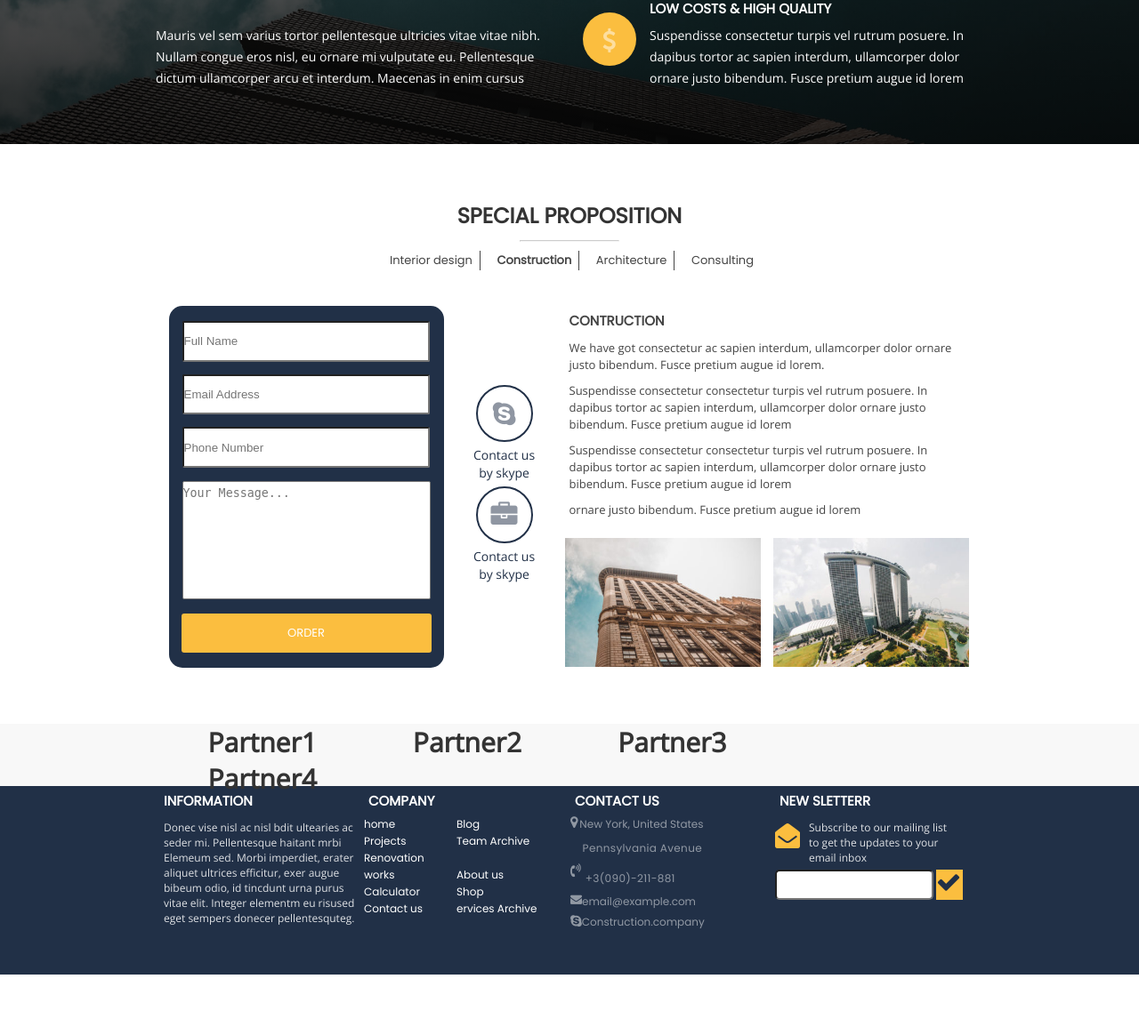
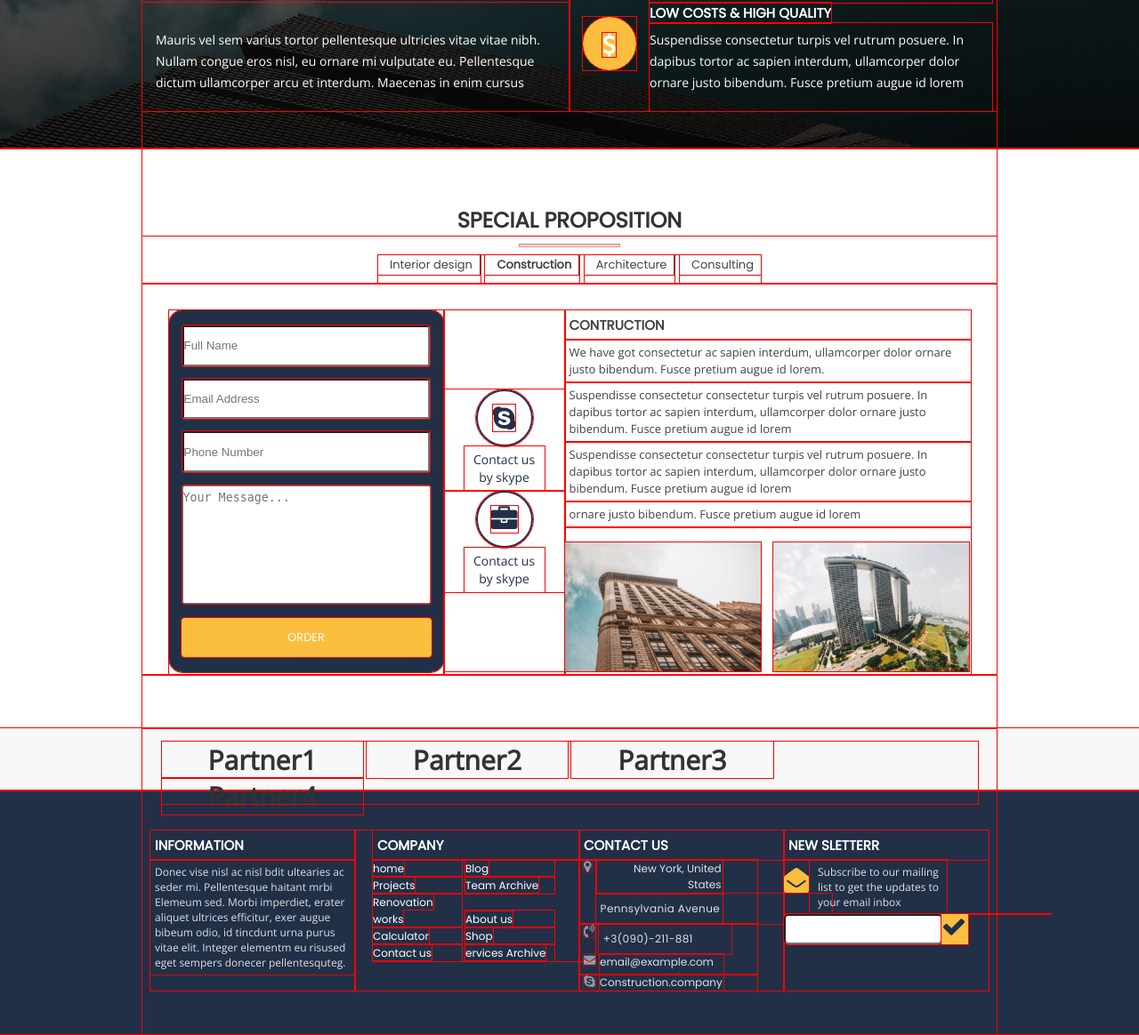
Before and after one commit to Jonathanbir/git_new, a PHP site: page /Amoshw01/index.html in a window 1280 px wide. Shown: the part 4163-5327 px from the top of the page at 89% size. Before the commit the page ends 5259 px from the top, so only its background shows below. Run offline with PHP 8.4, Linux system fonts and the light colour scheme.

Commit message:
Update style.css

```diff
--- a/Amoshw01/style.css
+++ b/Amoshw01/style.css
@@ -1,7 +1,7 @@
 *{
     margin: 0;
     padding: 0;
-    /* outline: 1px solid #f00; */
+    outline: 1px solid #f00;
 }
 
 body{
@@ -65,6 +65,10 @@ a{
     color: #fbbe3f;
 }
 
+.info_container .info_text{
+    float: right;
+    width: 124px;
+}
 
 .info_container .small_string{
    float: right;
@@ -1165,6 +1169,8 @@ a{
 }
 
 .partner .partner-region{
+    position: relative;
+    top: 15px;
     width: 917px;
     height: 70px;
     margin:auto;
@@ -1180,6 +1186,98 @@ a{
 }
 /*-------------------partner end-------------------*/
 /*-------------------footer start-1-----------------*/
+    .contact-us{
+        width: 100%;
+        background: #213047;
+        color: #fff;
+
+    }
+
+    .contact-us h3{
+        font-family:Poppins;
+        font-size: 15px;
+        padding:5px;
+        text-align:left;
+    }
+
+    .contact-us p{
+        font-family: 'Open Sans', sans-serif;
+        font-size: 12px;
+        padding:5px;
+        text-align:left;
+        opacity: 0.85;
+    }
+
+    .contact-us a{
+        font-family:Poppins;
+        font-size: 12px;
+        color: #fff;
+    }
+
+    .contact-us-region{
+        display: flex;
+        flex-direction: row;
+        justify-content: center;
+        width: 960px;
+        margin: auto;
+    }
+
+    .contact-us-region .contact-us-item{
+        width: 230px;
+    }
+    .contact-us-item .contact-us-item:first-child h3{
+        font-family:Poppins;
+        font-size: 15px;
+        padding:5px;
+        text-align:left;
+    }
+
+    .contact-us-item .contact-us-item li a{
+        text-decoration: none;
+    }
+
+    .contact-us-item .contact-us-item:first-child p{
+
+    }
+
+
+    .contact-us-item .contact-us-item:nth-child(2) h3{
+
+    }
+
+    .contact-us-item .contact-us-item:nth-child(2) ul li{
+
+    }
+
+
+
+    .contact-us-item .contact-us-item:nth-child(3) ul li{
+
+    }
+
+    .contact-us-item .contact-us-item:nth-child(3) li a{
+
+    }
+    .contact-us-item .contact-us-item:nth-child(4) {
+
+    }
+    .contact-us-item .contact-us-item:nth-child(4) h3{
+
+    }
+    .contact-us-item .contact-us-item:nth-child(5) h3{
+
+    }
+    .contact-us-item .contact-us-item:nth-child(5) i{
+
+    }
+    .contact-us-item .contact-us-item:nth-child(5) p{
+
+    }
+    .contact-us-item .contact-us-item:nth-child(5) .new-sletter{
+
+    }
+/*-------------------footer end-1-------------------*/
+/*-------------------footer start-----------------*/
 .contact-us{
     width: 100%;
     background: #213047;
@@ -1213,6 +1311,7 @@ a{
     flex-direction: row;
     justify-content: center;
     width: 960px;
+    padding-top: 45px;
     margin: auto;
     padding-bottom: 50px;
 }
@@ -1238,9 +1337,10 @@ a{
     text-align:left;
 }
 
-
 .contact-us-item:nth-child(2){
     width: 232px;
+    padding-left: 20px;
+}
 
 }
 
@@ -1248,7 +1348,6 @@ a{
 .contact-us-item:nth-child(2) h3{
 
 }
-
 
 .contact-us-item:nth-child(2) .company-link {
     width: 250px;
@@ -1281,7 +1380,7 @@ a{
 
 .contact-us-item:nth-child(3) .contact p,i{
     color:#fff;
-    opacity: 0.5;
+    /* opacity: 0.5; */
 }
 
 .contact-us-item:nth-child(3) .contact .ml{
@@ -1293,16 +1392,20 @@ a{
     width: 27px;
 }
 
-.contact-us-item:nth-child(3) .fl p, i{
+.contact-us-item:nth-child(3) .fl p{
     float: left;
 }
 
 .contact-us-item:nth-child(3) p{
-    width: 157px;
+    width: 139px;
 }
 
 .contact-us-item:nth-child(3) i{
     font-size: 15px;
+    float: left;
+    margin-left: 5px;
+    margin-right: 5px;
+    opacity: 0.5;
 }
 
 .contact-us-item:nth-child(3) .fz{
@@ -1324,10 +1427,11 @@ a{
 }
 
 .contact-us-item:nth-child(4) p{
-   width: 200px;
+   width: 173px;
 }
 
 .contact-us-item:nth-child(4) i{
+    float: left;
     height: 62px;
     margin-right: 10px;
     font-size: 28px;
@@ -1337,7 +1441,7 @@ a{
 
 .contact-us-item:nth-child(4) .cc{
     position: relative;
-    right: 35px;
+    left: -39px;
     float: left;
     width: 30px;
     height: 34px;
@@ -1348,14 +1452,7 @@ a{
     background:#fbbe3f;
     color: #213047;
 }
-.contact-us-item:nth-child(5)
-/*-------------------footer end-1-------------------*/
-/*-------------------footer start-----------------*/
-.footer{
-    width: 100%;
-    background-color: #1a2a42;
-    height: 30px;
-}
-
-
 /*-------------------footer end-------------------*/
+/* *{
+    outline:none;
+} */
```
